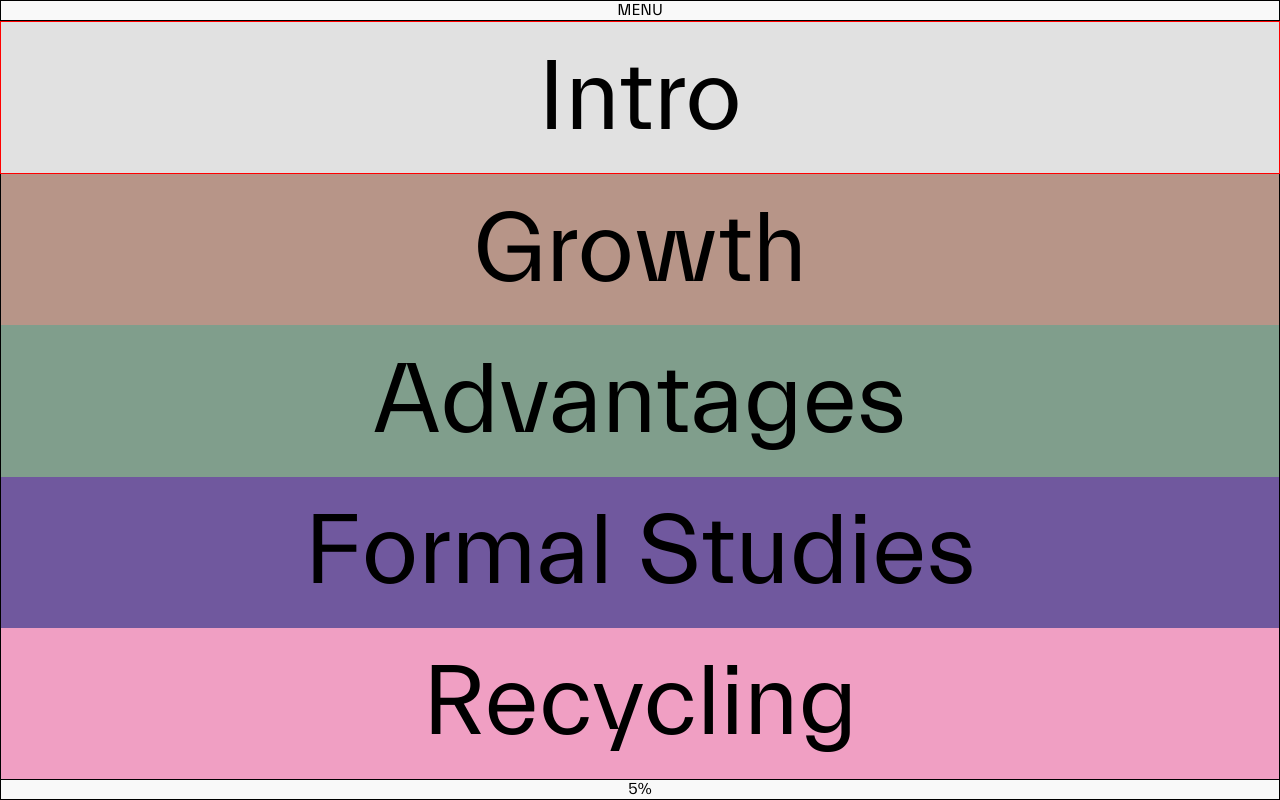
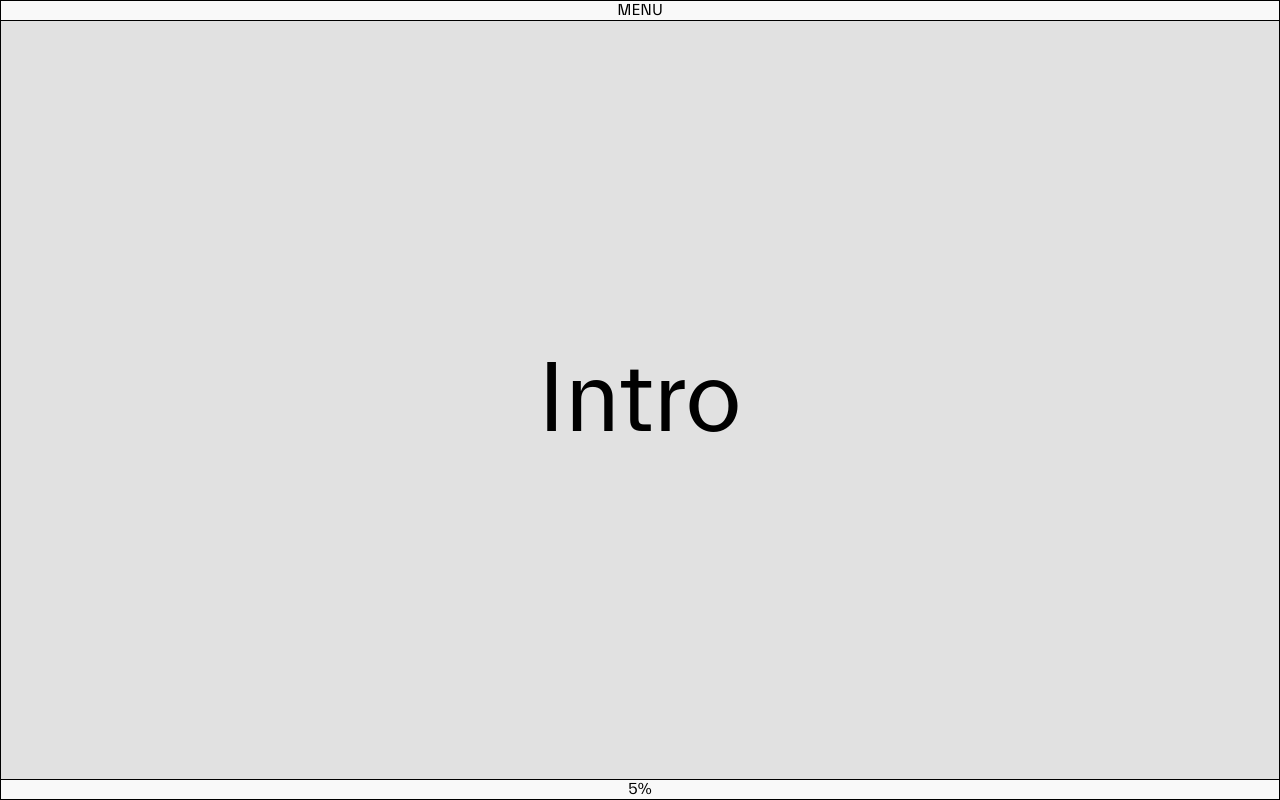
Before and after one commit to alternatorbob/div-in-div-hover-2, a website with bundled scripts: page index.html in a window 1280 px wide. Built offline with nearby package versions, Linux system fonts and the light colour scheme.

Commit message:
added animated shrink to sections

```diff
--- a/css/main.css
+++ b/css/main.css
@@ -35,6 +35,9 @@ body {
   width: 100%;
   height: 100%;
   position: relative;
+  transition-property: all;
+  transition-duration: 0.7s;
+  transition-timing-function: ease-in-out;
 }
 
 .container {
@@ -174,14 +177,13 @@ img {
 
 .active {
   height: 100%;
-  transition: 2s;
-  transition-property: linear;
+  transition: 0.5s;
 }
 
 .inactive {
   height: 0%;
-  /* flex: 0 0; */
-  display: none;
-  transition: 2s;
-  transition-property: linear;
+  flex: 0;
+  /* display: none; */
+  transition: 0.5s;
+  font-size: 0px;
 }
--- a/js/main.js
+++ b/js/main.js
@@ -46,7 +46,11 @@ SECTIONS.map((project, idx) => {
   const title = document.createElement('section')
   title.id = `${project.title.replace(/\s+/g, '-').toLowerCase()}`
   title.classList.add('title-section')
-  title.innerHTML = project.title
+
+  const titleText = document.createElement('div')
+  titleText.innerHTML = project.title
+  title.appendChild(titleText)
+
   title.style.background = `${project.colour.substring(0, 7)}`
   document.querySelector('.wrapper').appendChild(title)
   document
@@ -62,16 +66,22 @@ SECTIONS.map((project, idx) => {
 for (let i = 0; i < sections.length; i++) {
   let mySection = document.getElementById(`${sections[i]}`)
   mySection.addEventListener('click', () => {
+    // mySection.classList.add('inactive')
+    // mySection.childNodes[0].style.fontSize = '0'
+    // mySection.childNodes[0].style.transition = '.5s'
+    // mySection.childclassList.add('inactive')
+  })
+
+  if (!sections[i].includes(activeSection)) {
+    // sections[i].classList.add('inactive')
+    console.log(sections[i])
     mySection.classList.add('inactive')
-  })
-  console.log(sections[i])
-  if (sections[i].includes(activeSection)) {
+    /*
     const curDiv = document.querySelector(`#${activeSection}`)
     // document.querySelector(`#${activeSection}`).style.border = '1px solid red'
     curDiv.classList.add('active')
     curDiv.style.border = '1px solid red'
-  } else {
-    // sections[i].classList.add('inactive')
+    */
   }
 }
 
```
